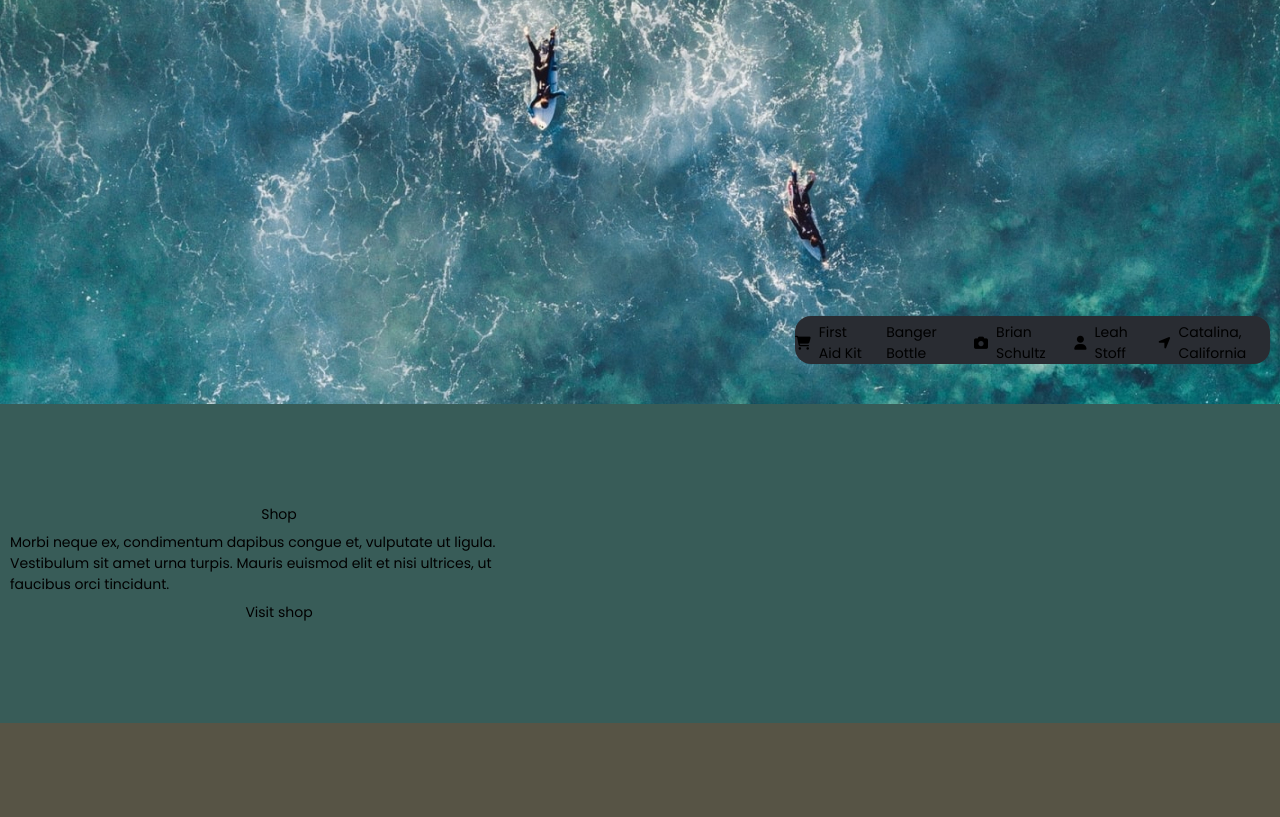
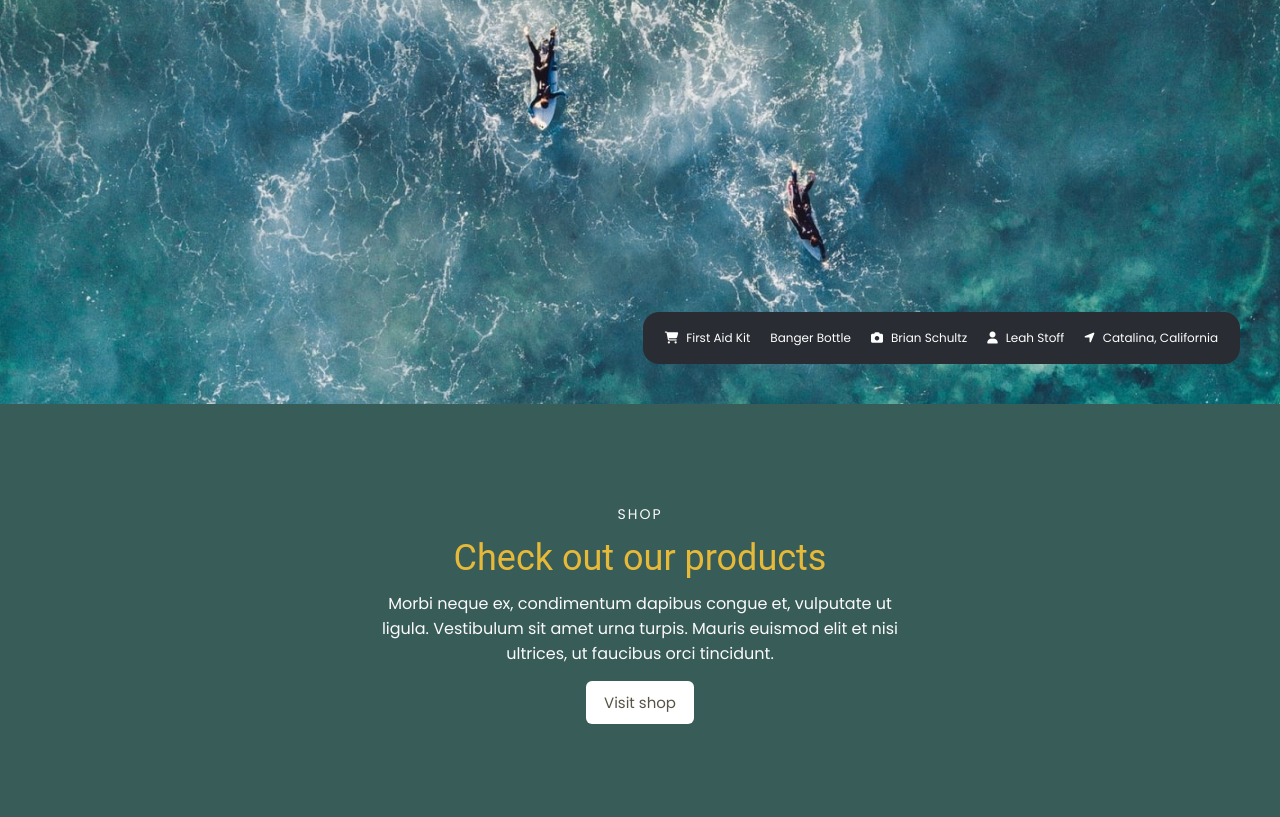
Before and after one commit to k-eliz/outdoor, a plain HTML site: page index.html in a window 1280 px wide. Shown: the part 3762-4579 px from the top of the page. Drawn offline with Linux system fonts and the light colour scheme.

Commit message:
added shop and photo sections

```diff
--- a/css/style.css
+++ b/css/style.css
@@ -298,32 +298,37 @@ body {
 
 .photo {
   background: url(../images/photo.jpg) center no-repeat;
+  position: relative;
   height: 600px;
   background-size: cover;
 }
 
 .photo__menu {
   display: inline-flex;
-  margin-top: 512px;
-  margin-left: 785px;
+  position: absolute;
+  padding: 17px 22px;
+  right: 40px;
+  bottom: 40px;
   flex-direction: row;
-  justify-content: flex-end;
-  align-items: flex-end;
   gap: 20px;
   background: #292c32;
   border-radius: 16px;
-  height: 48px;
 }
 
 .photo__item {
   display: flex;
   gap: 8px;
   align-items: center;
+  font-size: 12px;
+  color: #fff;
 }
 
 .shop {
   background: url(../images/shop.jpg) center no-repeat;
   background-size: cover;
+  padding: 100px;
+  display: flex;
+  justify-content: center;
 }
 
 .shop__info {
@@ -331,15 +336,36 @@ body {
   flex-direction: column;
   align-items: center;
   justify-content: center;
-  gap: 7px;
-  padding: 100px 0;
+  gap: 15px;
   max-width: 538px;
+}
+
+.shop__subtitle {
+  color: #fafafc;
+  text-transform: uppercase;
+  letter-spacing: 2px;
+}
+
+.shop__title {
+  font-family: "Roboto";
+  font-size: 36px;
+  color: #e6b939;
+  line-height: 36px;
 }
 
 .shop__text {
   text-align: center;
+  font-size: 16px;
+  color: #fafafc;
 }
 
+.shop__btn {
+  background: #ffffff;
+  border-radius: 6px;
+  padding: 10px 18px;
+  font-size: 15px;
+  color: #575445;
+}
 .footer {
   display: flex;
   background-color: #575445;
--- a/index.html
+++ b/index.html
@@ -235,7 +235,6 @@
       </div>
 
       <div class="photo">
-        <div class="container">
         <div class="photo__menu">
           <div class="photo__item">
             <i class="fa-solid fa-cart-shopping"></i>First Aid Kit
@@ -252,19 +251,16 @@
           </div>
         </div>
       </div>
-      </div>
       <div class="shop">
-        <div class="container">
         <div class="shop__info">
           <div class="shop__subtitle">Shop</div>
-            <div class="shop__titleCheck out our products.div>
+          <div class="shop__title">Check out our products</div>
           <div class="shop__text">
-              Morbi neque ex, condimentum dapibus congue et, vulputate ut
-              ligula. Vestibulum sit amet urna turpis. Mauris euismod elit et
-              nisi ultrices, ut faucibus orci tincidunt.
+            Morbi neque ex, condimentum dapibus congue et, vulputate ut ligula.
+            Vestibulum sit amet urna turpis. Mauris euismod elit et nisi
+            ultrices, ut faucibus orci tincidunt.
           </div>
           <a href="#" class="shop__btn">Visit shop</a>
-          </div>
         </div>
       </div>
       <footer class="footer">
```
Lines whose indentation alone changed are shown as unchanged.
